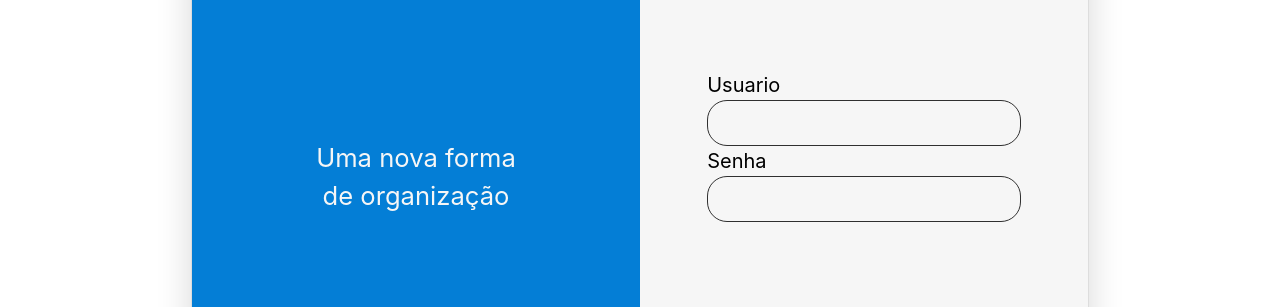
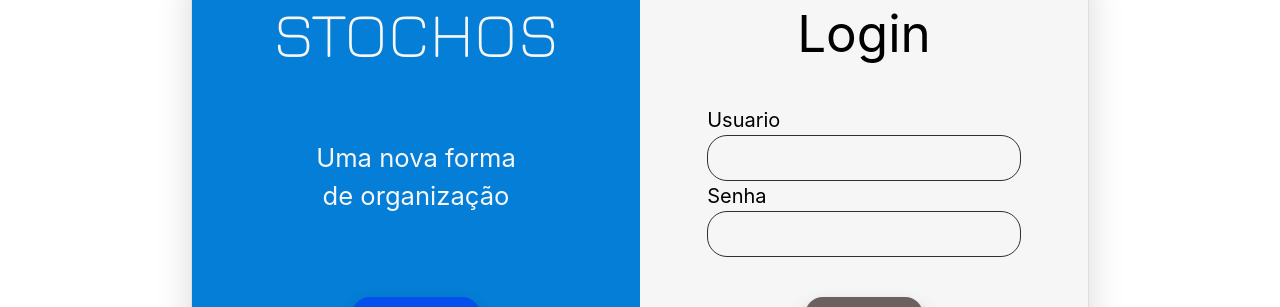
Before and after one commit to StochosTCC/Stochos, a React (Create React App) app in the folder stochos-front-R/: page / in a window 1280 px wide. Shown: the part 253-560 px from the top of the page. Built offline with nearby package versions, Linux system fonts and the light colour scheme.

Commit message:
arrumando login

```diff
--- a/stochos-front-R/src/pages/Login/Login.module.scss
+++ b/stochos-front-R/src/pages/Login/Login.module.scss
@@ -12,7 +12,7 @@
 .container{
     background-color: $azul-padrao;
     width: 70%;
-    height: 40rem;
+    height: 60%;
     display: flex;
     justify-content: space-between;
     box-shadow: rgba(0, 0, 0, 0.16) 0px 10px 36px 0px, rgba(0, 0, 0, 0.06) 0px 0px 0px 1px;
@@ -90,9 +90,17 @@
   .formulariodiv{
     display: flex;
     flex-direction: column;
+    height: 100%;
     .formulario{
+      height: 100%;
       display: flex;
       flex-direction: column;
+      justify-content: space-around;
+      .miniform{
+        display: flex;
+        flex-direction: column;
+
+      }
       .formulariolabel{
         font-size: 20px;
       }
@@ -104,7 +112,6 @@
       }
     }
   }
-
 }
 
 .botaologindiv{
--- a/stochos-front-R/src/pages/Login/index.tsx
+++ b/stochos-front-R/src/pages/Login/index.tsx
@@ -3,7 +3,7 @@ import style from "./Login.module.scss";
 
 export default function Login() {
   return (
-    <div className={`${style.page} h-full `}>
+    <div className={`${style.page} `}>
       <div className={style.container}>
         <div className={`${style.subcontainer}`}>
           <div className={style.subcontainerdiv}>
@@ -28,10 +28,14 @@ export default function Login() {
           <div className={style.login}>
             <div className={style.formulariodiv}>
               <form className={style.formulario} action="">
-                <label className={style.formulariolabel}>Usuario</label>
-                <input className={style.formularioinput} type="text" />
-                <label className={style.formulariolabel}> Senha</label>
-                <input className={style.formularioinput} type="password" />
+                <div className={style.miniform}>
+                  <label className={style.formulariolabel}>Usuario</label>
+                  <input className={style.formularioinput} type="text" />
+                </div>
+                <div className={style.miniform}>
+                  <label className={style.formulariolabel}> Senha</label>
+                  <input className={style.formularioinput} type="password" />
+                </div>
               </form>
             </div>
           </div>
```
